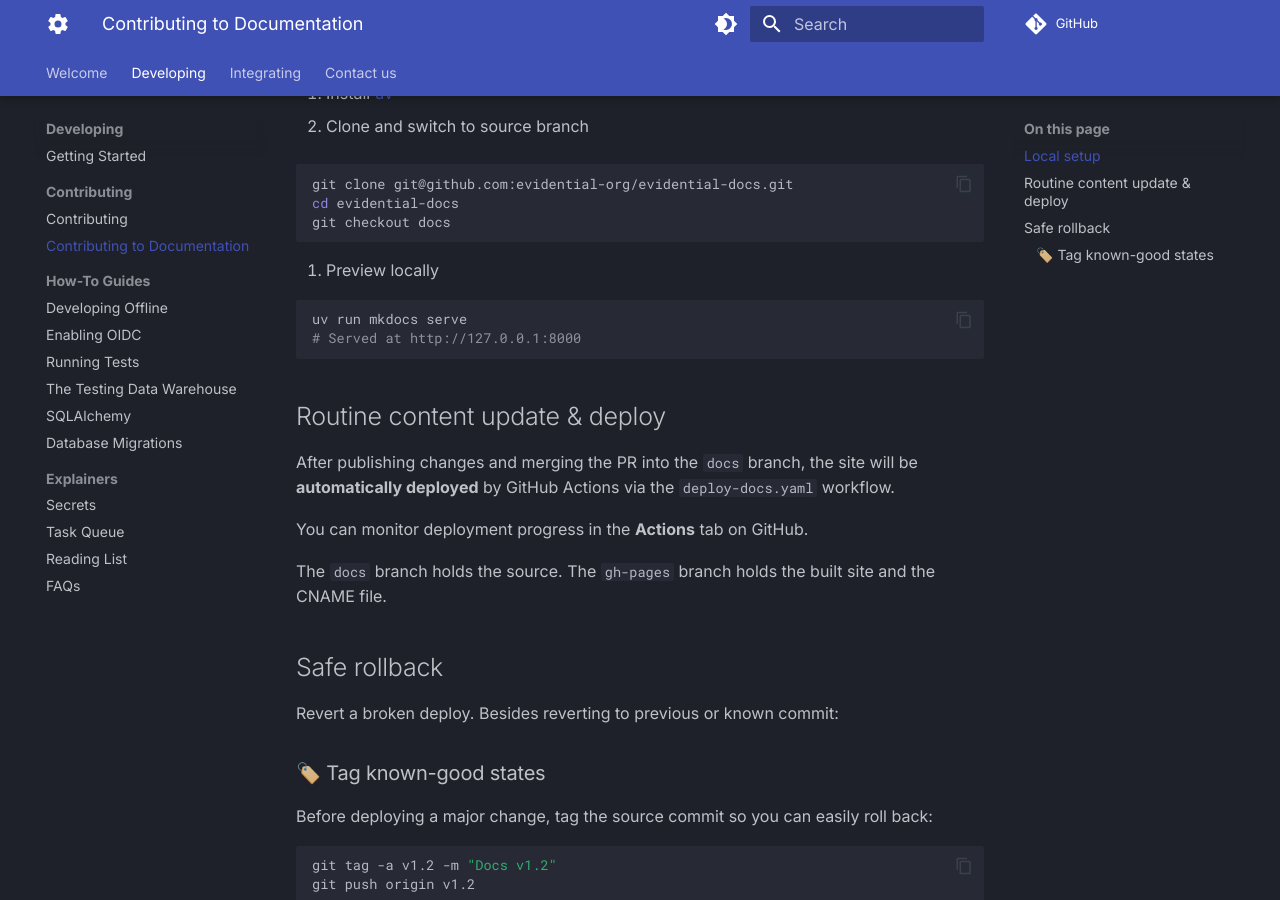
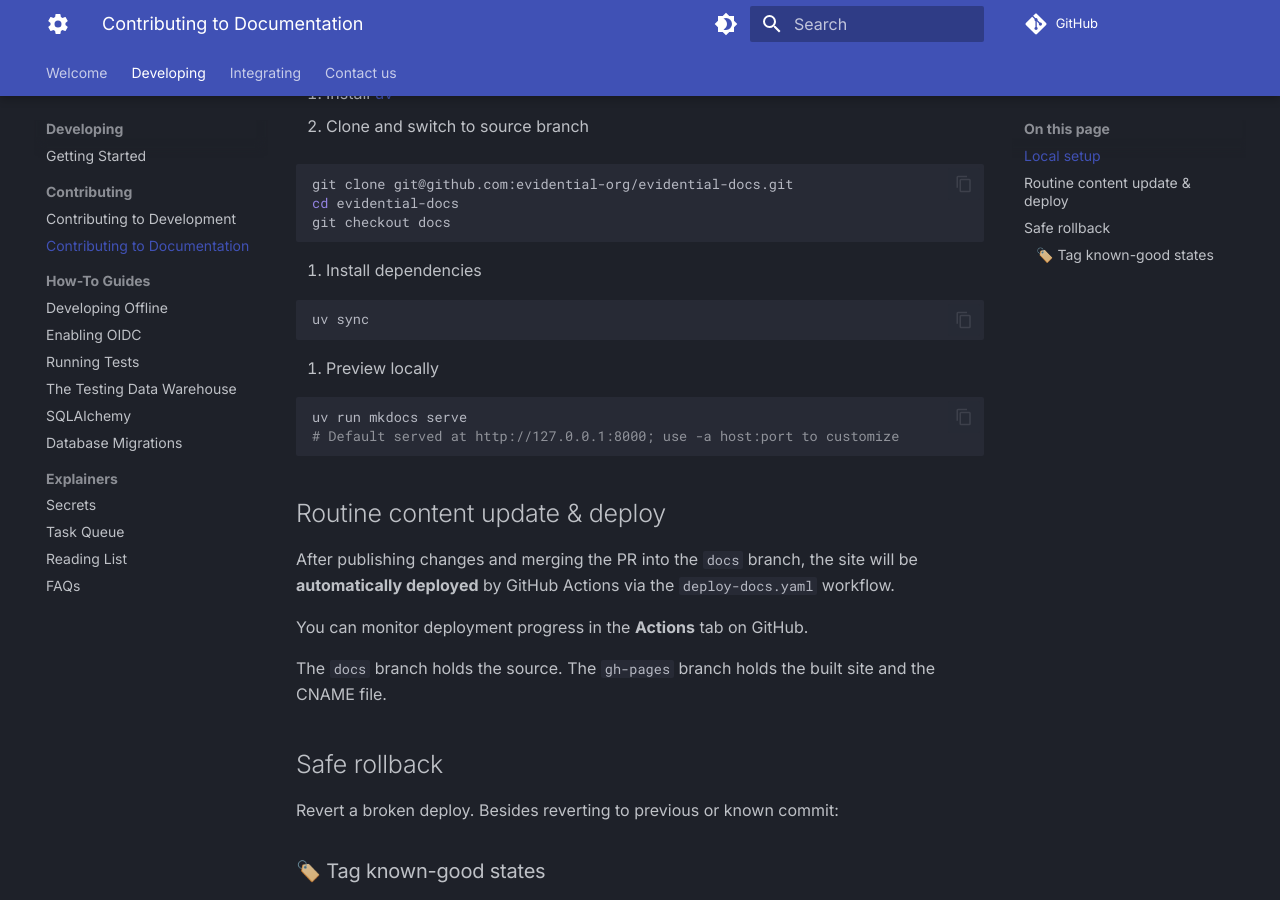
Before and after one commit to agency-fund/evidential-docs, an MkDocs documentation site: the page built from docs/contributing_docs.md, in a window 1280 px wide and 900 px high, scrolled down 422 px. Built offline with MkDocs 1.6.1 and Material for MkDocs 9.7.7, drawn with Linux system fonts in a browser that asks for light colours; comment, search, counter and statistics services are not loaded.

Commit message:
tweak things to clarify contributing to docs and dev

````diff
--- a/docs/maintainer_guide.md
+++ b/docs/contributing_docs.md
@@ -22,11 +22,17 @@ cd evidential-docs
 git checkout docs
 ```
 
-1. Preview locally
+1. Install dependencies
+
+```
+uv sync
+```
+
+2. Preview locally
 
 ```bash
 uv run mkdocs serve
-# Served at http://127.0.0.1:8000
+# Default served at http://127.0.0.1:8000; use -a host:port to customize
 ```
 
 ## Routine content update & deploy
--- a/docs/development/contributing.md
+++ b/docs/development/contributing.md
@@ -1,4 +1,4 @@
-# Contributing
+# Contributing to Development
 
 ## Reach out first
 
--- a/mkdocs.yaml
+++ b/mkdocs.yaml
@@ -88,7 +88,7 @@ nav:
     - development/getting-started-dev.md
     - Contributing:
       - development/contributing.md
-      - maintainer_guide.md
+      - contributing_docs.md
     - How-To Guides:
       - development/airplane-mode.md
       - development/enabling-oidc.md
````
Also changed, not shown: README.md (+3 -4 lines).
